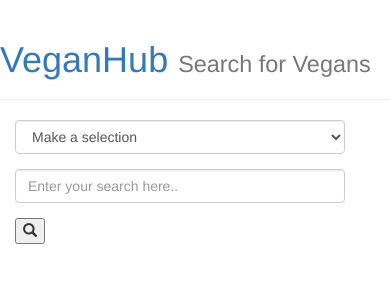
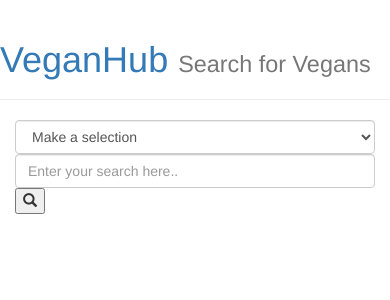
Before and after one commit to emlam/VeganHub, a Flask app: page / in a window 390 px wide. Shown: the top 300 px of the page. Run offline with Flask 2, Linux system fonts and the light colour scheme; some libraries are stand-ins or nearby versions.

Commit message:
code cleanup and form-inline

```diff
--- a/templates/homepage.html
+++ b/templates/homepage.html
@@ -5,38 +5,34 @@
 
 <div class="container">
 
-    <form action="/handle-search" method="POST">
 
-        <div class="form-group row col-xs-12 col-md-6 col-lg-offset-3">
+    <div class="form-group row">
+        <form class="form-inline" action="/handle-search" method="POST">
+            <div class="col-md-8 col-md-offset-2">
                 <select class="form-control" name="search_type" onchange="check(this);">
                     <option value="None">Make a selection</option>
                     <option value="Restaurants" id="Restaurants">Restaurants</option>
                     <option value="Drinks">Drinks</option>
                 </select>
-        </div>
 
-        <div class="form-group row col-xs-12 col-md-6 col-lg-offset-3">
-            <div class="span3"><input class ="form-control"type="text" name="Search" placeholder="Enter your search here.." required>
-            </div>
-        </div>
+                <input class="form-control"type="text" name="Search" placeholder="Enter your search here.." required>
 
-            <div class="form-group row col-xs-12 col-md-6 col-lg-offset-3"id="zipcode" style="display: none;">
+                <div id="zipcode" style="display: none;">
                     <input class="form-control" type="text" name="zipcode" placeholder="location">
                 </div>
 
-    <div class="row col-xs-12 col-md-6 col-lg-offset-3">
                 <button type="submit" value="Go!" id="search_button"><span class="glyphicon glyphicon-search"></span>
                 </button>
             </div>
-
         </form>
+    </div>
 </div>
 
     <script>
 
     function check(that) {
         if (that.value == "Restaurants") {
-            document.getElementById("zipcode").style.display = "block";
+            document.getElementById("zipcode").style.display = "inline";
         } else {
             document.getElementById("zipcode").style.display = "none";
         }
```
Lines whose indentation alone changed are shown as unchanged.
